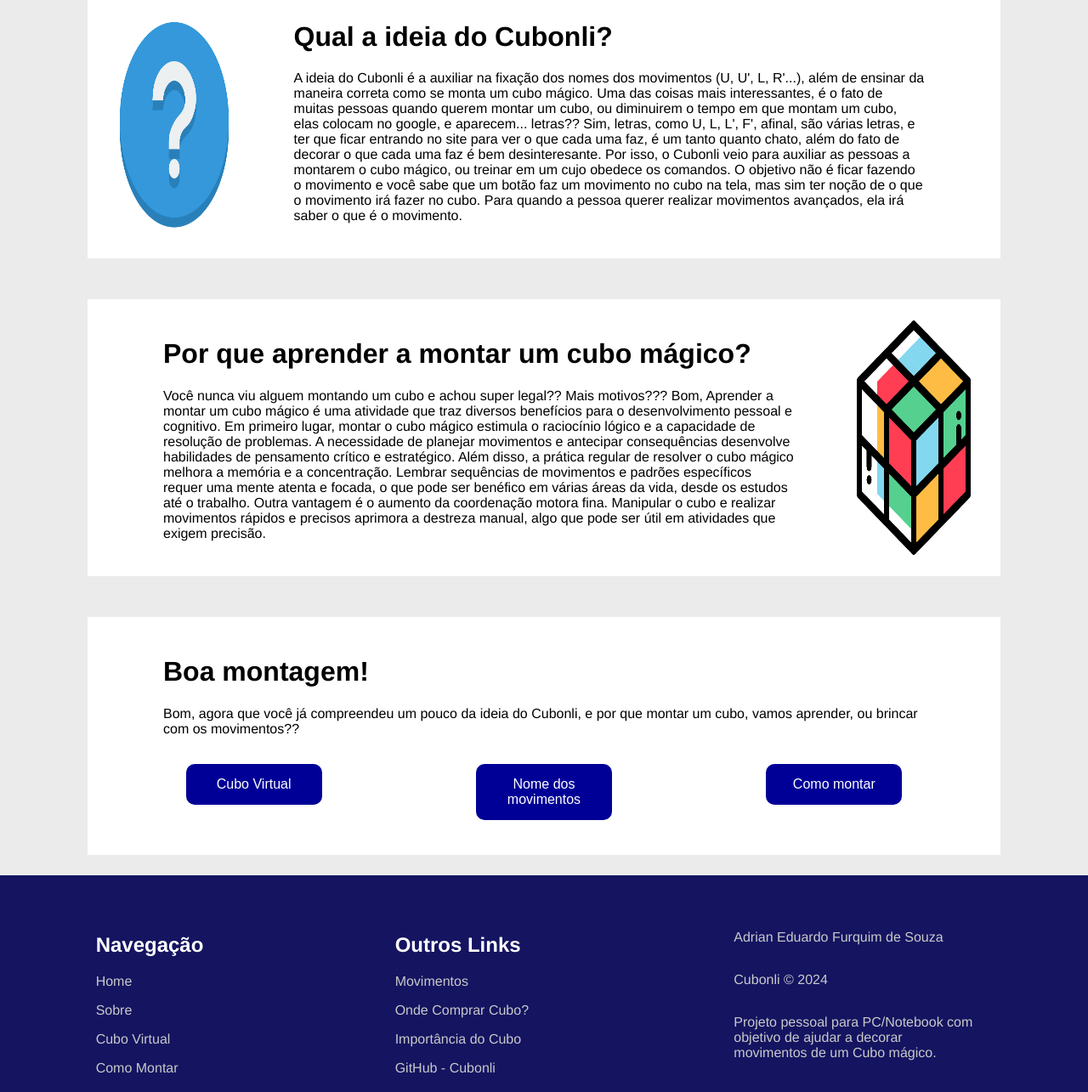
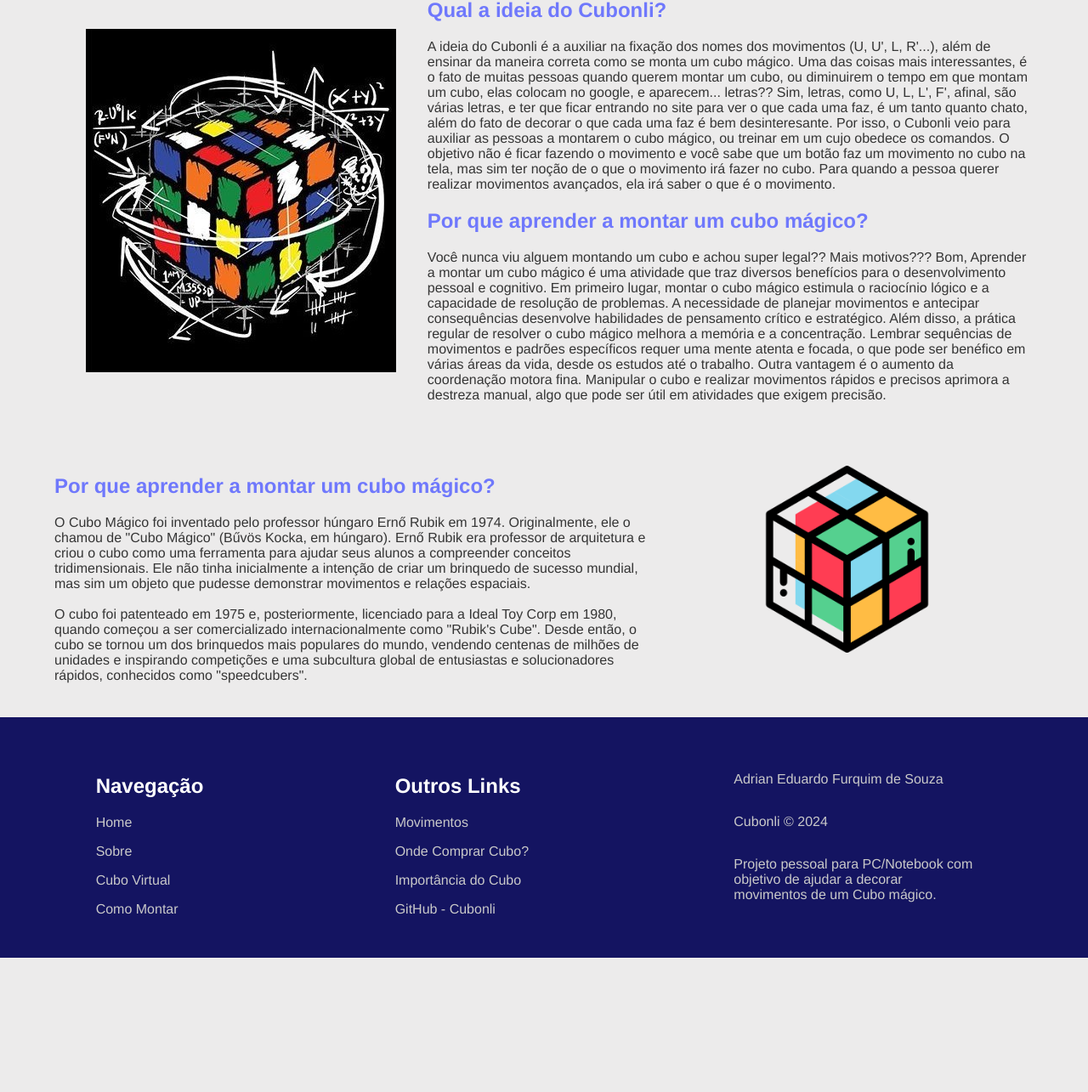
Before and after one commit to AdrianFurquim/Cubonli, a plain HTML site: page Sobre.html in a window 1280 px wide. Shown: the part 161-1446 px from the top of the page at 85% size. After the commit the page ends 1288 px from the top, so only its background shows below. Drawn offline with Linux system fonts and the light colour scheme.

Commit message:
Terminando Sobre

```diff
--- a/Sobre.html
+++ b/Sobre.html
@@ -26,10 +26,12 @@
         </ul>
     </nav>
 
-    <header class="sobre">
+    <section class="sobre">
         <div class="conteiner_ideia">
-            <img src="img/interrogacao.png" alt="">
-            <div>
+            <div class="sobre_imagem">
+                <img src="img/cubo_sobre.jpg" class="" alt="Imagem de um Cubo mágico montado">
+            </div>
+            <div class="sobre_comentario">
                 <h1>Qual a ideia do Cubonli?</h1>
                 <p>A ideia do Cubonli é a auxiliar na fixação dos nomes dos movimentos (U, U', L, R'...), além de ensinar da maneira correta como se monta um cubo mágico.
                     Uma das coisas mais interessantes, é o fato de muitas pessoas quando querem montar um cubo, ou diminuirem o tempo em que montam um cubo, elas colocam no google, e aparecem... letras??
@@ -38,10 +40,6 @@
                     Por isso, o Cubonli veio para auxiliar as pessoas a montarem o cubo mágico, ou treinar em um cujo obedece os comandos. O objetivo não é ficar fazendo o movimento e você sabe que um botão faz um
                     movimento no cubo na tela, mas sim ter noção de o que o movimento irá fazer no cubo. Para quando a pessoa querer realizar movimentos avançados, ela irá saber o que é o movimento.
                 </p>
-            </div>
-        </div>
-        <div class="conteiner_ideia">
-            <div>
                 <h1>Por que aprender a montar um cubo mágico?</h1>
                 <p>Você nunca viu alguem montando um cubo e achou super legal?? Mais motivos???
                     Bom, Aprender a montar um cubo mágico é uma atividade que traz diversos benefícios para o desenvolvimento pessoal e cognitivo. Em primeiro lugar, montar o cubo mágico estimula o raciocínio lógico e
@@ -53,33 +51,24 @@
                     Outra vantagem é o aumento da coordenação motora fina. Manipular o cubo e realizar movimentos rápidos e precisos aprimora a destreza manual, algo que pode ser útil em atividades que exigem precisão.
                 </p>
             </div>
-            <img src="img/cubo.png" alt="">
         </div>
+
         <div class="conteiner_ideia">
-            <div style="width: 100%;">
-                <h1>Boa montagem!</h1>
-                <p>Bom, agora que você já compreendeu um pouco da ideia do Cubonli, e por que montar um cubo, vamos aprender, ou brincar com os movimentos??
-                    <div class="btn">
-                        <a href="CuboVirtual.html">
-                            <button>
-                                Cubo Virtual
-                            </button>
-                        </a>
-                        <a href="https://afonsocubomagico.webnode.page/movimentos-basicos/">
-                            <button>
-                                Nome dos movimentos
-                            </button>
-                        </a>
-                        <a href="ComoMontar.html">
-                            <button>
-                                Como montar
-                            </button>
-                        </a>
-                    </div>
+            <div class="sobre_comentario">
+                <h1>Por que aprender a montar um cubo mágico?</h1>
+                <p>O Cubo Mágico foi inventado pelo professor húngaro Ernő Rubik em 1974. Originalmente, ele o chamou de "Cubo Mágico" (Bűvös Kocka, em húngaro). Ernő Rubik era professor
+                    de arquitetura e criou o cubo como uma ferramenta para ajudar seus alunos a compreender conceitos tridimensionais. Ele não tinha inicialmente a intenção de criar um
+                    brinquedo de sucesso mundial, mas sim um objeto que pudesse demonstrar movimentos e relações espaciais. <br><br>
+                    O cubo foi patenteado em 1975 e, posteriormente, licenciado para a Ideal Toy Corp em 1980, quando começou a ser comercializado internacionalmente como "Rubik's Cube".
+                    Desde então, o cubo se tornou um dos brinquedos mais populares do mundo, vendendo centenas de milhões de unidades e inspirando competições e uma subcultura global de
+                    entusiastas e solucionadores rápidos, conhecidos como "speedcubers".
                 </p>
             </div>
+            <div class="sobre_imagem">
+                <img src="img/cubo.png" width="50%">
+            </div>
         </div>
-    </header>
+    </section>
 
     <footer>
         <div class="footer_caminhos">
--- a/style.css
+++ b/style.css
@@ -256,26 +256,29 @@
 .movimento{
     width:2.3em;
     height: 2.3em;
-    background-color: rgb(0, 0, 167);
-    border-radius: 10px;
+    /* background-color: rgb(0, 0, 167); */
+    background-color: #1a1a1a;
+    border-radius: 100%;
 }
 
 .tecla{
     width: 2.3em;
     height: 2.3em;
-    background-color: #444444;
-    border-radius: 10px;
+    background-color: #c9c9c9;
+    color: #444444;
+    border-radius: 10%;
     display: block;
 }
 
 .tecla p, .movimento p{
     margin-top: 30%;
-
 }
 
 .seta{
     color: #000;
     margin: auto;
+    font-size: 25px;
+
 }
 
 /* Fim Comandos de tecla do cubo */
@@ -342,13 +345,14 @@
     justify-content: space-around;
 }
 
+/* Como montar ===================================================================================================================================== */
+
 .btn_pular{
     border: none;
     width: 10em;
-    color: #fff;
-    background-color: rgb(0, 0, 151);
+    color: #e4e4e4;
+    background-color: rgb(81, 81, 255);
     padding: 15px;
-    border-radius: 10px;
     font-size: 1em;
     cursor: pointer;
     margin-top: 1em;
@@ -358,25 +362,6 @@
     margin-left: 2em;
     margin-right: 2em;
     text-align: center;
-}
-
-.btn button{
-    border: none;
-    width: 10em;
-    color: #fff;
-    background-color: rgb(0, 0, 151);
-    padding: 15px;
-    border-radius: 10px;
-    font-size: 1em;
-    cursor: pointer;
-    margin-top: 1em;
-    transition: 0.5s;
-}
-
-
-.btn button:hover{
-    width: 12em;
-    background-color: rgb(3, 3, 224);
 }
 
 .btn_home button{
@@ -402,6 +387,14 @@
     justify-content: space-between;
 }
 
+.titulo{
+    color: #353535;
+}
+
+.mensagens{
+    color: #353535;
+}
+
 .comandos_montagem{
     display: flex;
     gap: 0.5em;
@@ -415,46 +408,67 @@
     color: rgb(86, 218, 86);
 }
 
-.conteiner_ideia{
-    color: #000;
-    background-color: #fff;
-    width: 80%;
-    margin: auto;
-    padding: 25px;
-    margin-top: 3em;
-    margin-bottom: 1.5em;
-    text-align: start;
-    display: flex;
 
+/* Sobre  ================================================================================================================================*/
+
+.sobre{
+    display: block;
+    flex-direction: column;
+    animation: conteinerSobre 2s ease-out forwards;
 }
 
-@keyframes conteinerIdeiaButton {
+@keyframes conteinerSobre {
     from {
-        top: 0;
-        left: 0;
         opacity: 0;
     }
     to {
-
-        transform: translate(0, -10%);
         opacity: 1;
     }
 }
 
-.conteiner_ideia img{
-    width: 15%;
-    border-radius: 20px;
+.conteiner_ideia{
+    color: #353535;
+    background-color: transparent;
+    width: 90%;
+    margin: auto;
+    margin-top: 3em;
+    margin-bottom: 1.5em;
+    display: flex;
+    justify-content: space-between;
 }
 
-.conteiner_ideia p{
-    margin-right: 4em;
-    margin-left: 4em;
-}
-.conteiner_ideia h1{
-    margin-right: 2em;
-    margin-left: 2em;
+.cubo_sobre{
+    width: 80%;
 }
 
-.sobre{
-    display: block;
+.sobre_imagem{
+    width: 40%;
+    margin-top: auto;
+    margin-bottom: 3em;
 }
+
+.sobre_comentario{
+    width: 65%;
+    text-align: start;
+}
+
+.conteiner_ideia h1{
+    color: rgb(111, 120, 252);
+}
+
+.btn button{
+    border: none;
+    width: 10em;
+    color: blue;
+    background-color: transparent;
+    padding: 15px;
+    border-radius: 10px;
+    font-size: 1em;
+    cursor: pointer;
+    margin-top: 1em;
+    transition: 0.5s;
+}
+
+.btn button:hover{
+    font-size: 20px;
+}
```
Also changed, not shown: CuboVirtual.html (+13 -13 lines), img/background_sobre.jpg (added), img/cubo_sobre.jpg (added), 1 other file.
